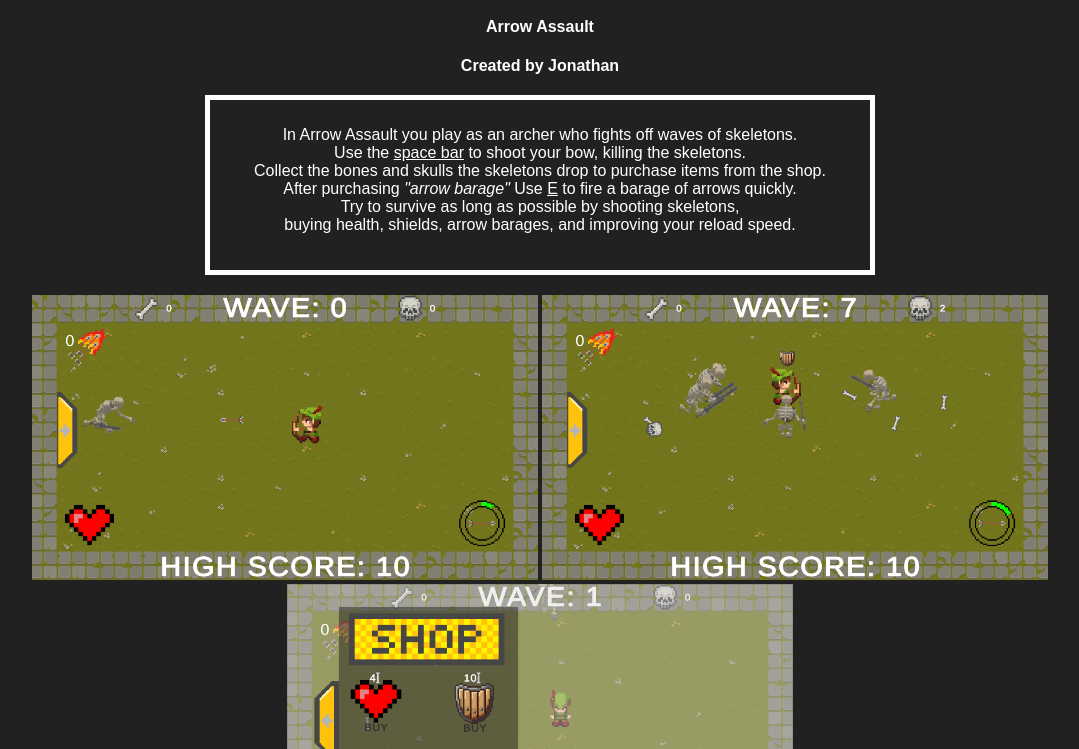
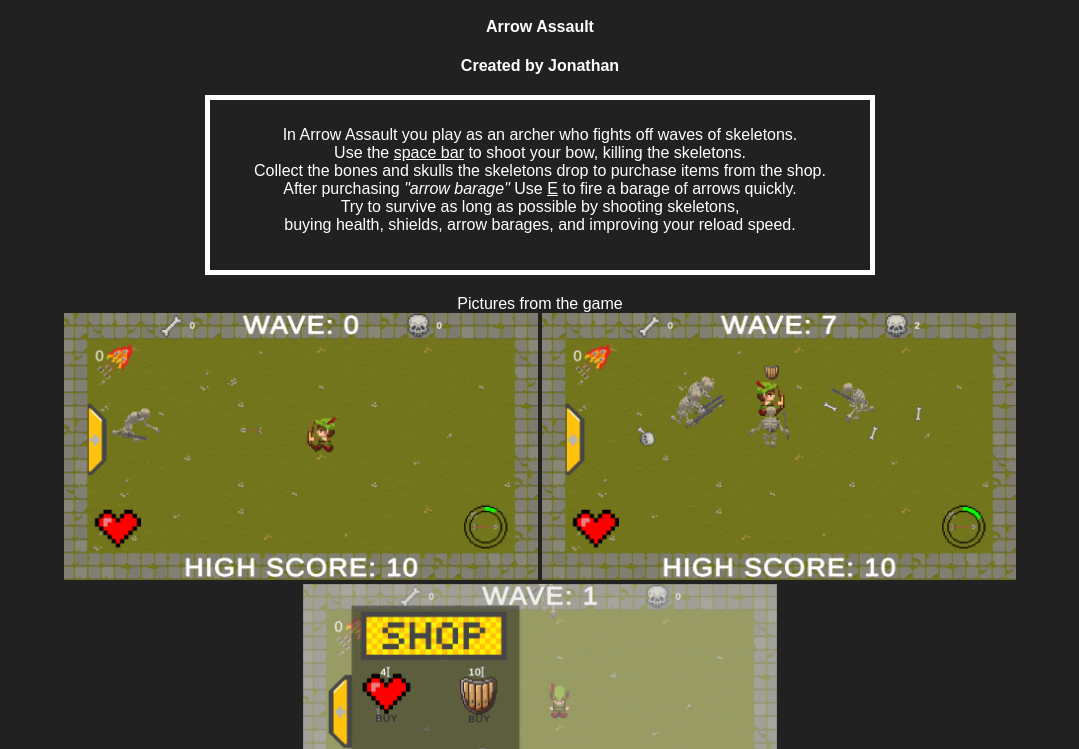
Before and after one commit to Jonsteelu/PTECgamesLibrary, a plain HTML site: page Games.html in a window 1280 px wide. Shown: the part 51-800 px from the top of the page, without its empty margins (100-1179 px from the left). Drawn offline with Linux system fonts and the light colour scheme.

Commit message:
Completed semantic tags

```diff
--- a/Games.html
+++ b/Games.html
@@ -64,9 +64,12 @@
                 for all games and to see full discription and all photos (one
                 of the photos is the thumbnail) you click on it.
             -->
-
+            <main>
+                <section>
                     <h4>Arrow Assault</h4>
                     <p><b>Created by Jonathan</b></p>
+
+                    <article>
                         <div class="game-description">
                             <p>
                                 In Arrow Assault you play as an archer who fights off waves of skeletons.
@@ -82,14 +85,18 @@
                                 buying health, shields, arrow barages, and improving your reload speed.
                             </p>
                         </div>
+                    </article>
 
+                    <figure>
+                        <figcaption>Pictures from the game</figcaption>
                         <img src="Images/ArrowShot.png" width="40%" height="40%" alt="Insert Alt Later">
                         <img src="Images/ShieldAndGame.png" width="40%" height="40%" alt="Insert Alt Later">
                         <br>
                         <img src="Images/Shop.png" width="40%" height="40%" alt="Insert Alt Later">
-
+                    </figure>
+                </section>
+            </main>
             <br><br>
-
         </div>
 
         <footer>
```
Lines whose indentation alone changed are shown as unchanged.
